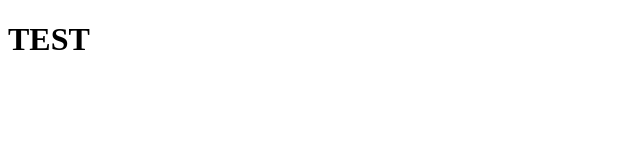
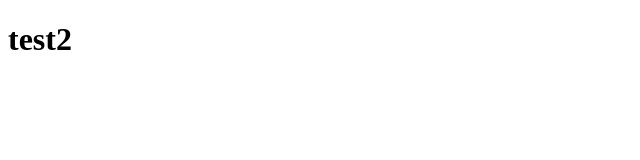
Before and after one commit to ASUstorm/TEST2, a plain HTML site: page index.html in a window 1280 px wide. Shown: the full height of the page, 0-640 px from the left. Drawn offline with Linux system fonts and the light colour scheme.

Commit message:
Update index.html
update to add heading

```diff
--- a/index.html
+++ b/index.html
@@ -4,9 +4,9 @@
     <meta charset="UTF-8">
     <meta name="viewport" content="width=device-width, initial-scale=1.0">
     <meta http-equiv="X-UA-Compatible" content="ie=edge">
-    <title>TEST</title>
+    <title>test2</title>
 </head>
 <body>
-    <h1>TEST</h1>
+    <h1>test2</h1>
 </body>
 </html>
```
